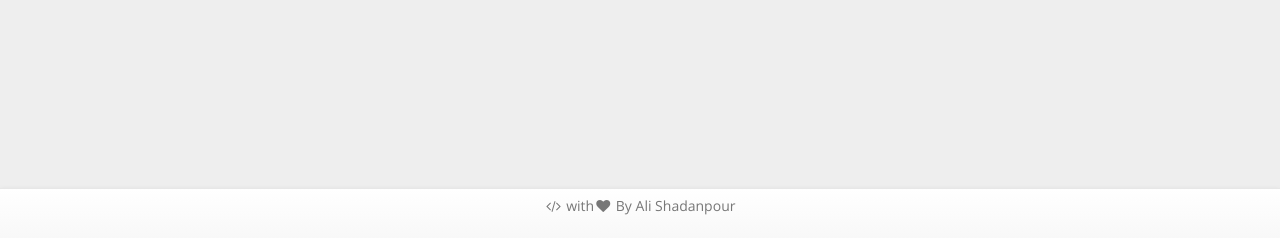
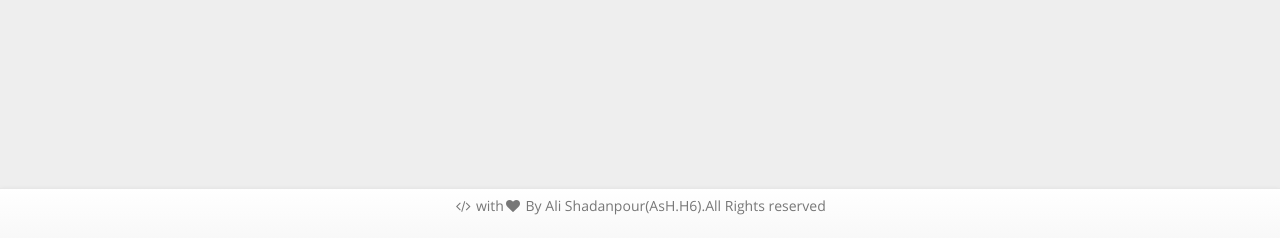
Before and after one commit to AliDjango/UCSpyWeb, a Flask app: page /admin in a window 1280 px wide. Shown: the part 562-800 px from the top of the page. Run offline with Flask 2, Linux system fonts and the light colour scheme; some libraries are stand-ins or nearby versions.

```diff
--- a/templates/footer.html
+++ b/templates/footer.html
@@ -1,3 +1,3 @@
 <nav class="navbar navbar-default navbar-fixed-bottom">
-    <h5 class="text-muted" align="center"><i class="fa fa-code fa-fw"></i> with<i class="fa fa-heart fa-fw"></i> By Ali Shadanpour</h5>
+    <h5 class="text-muted" align="center"><i class="fa fa-code fa-fw"></i> with<i class="fa fa-heart fa-fw"></i> By Ali Shadanpour(AsH.H6).All Rights reserved</h5>
   </nav>
```
